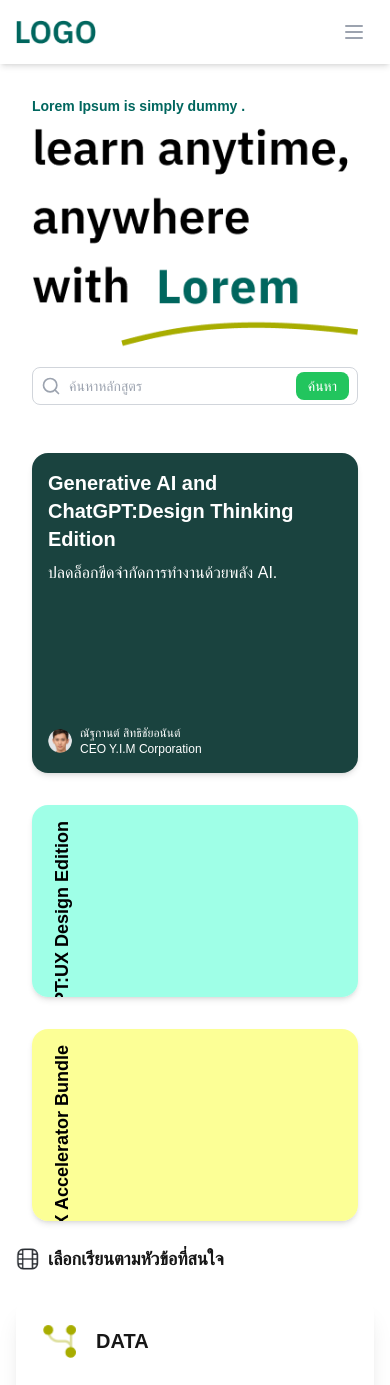
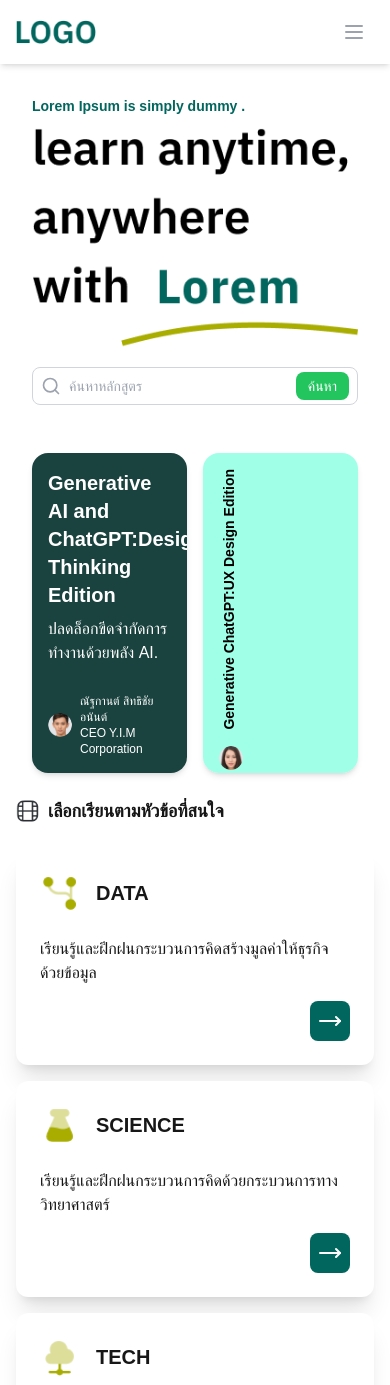
Before and after one commit to krispo29/glonix-exam, a Next.js app: page / in a window 390 px wide. Shown: the top 1385 px of the page. Built offline with nearby package versions, Linux system fonts and the light colour scheme; a web font is replaced by a local one.

Commit message:
update herosection

```diff
--- a/app/components/HeroSection/page.tsx
+++ b/app/components/HeroSection/page.tsx
@@ -27,8 +27,8 @@ const Card: React.FC<CardProps & { index: number }> = ({
         ${
           index === 0
             ? "md:h-[25rem] md:w-[25rem] h-[20rem] w-full"
-            : "md:h-[25rem] md:w-[8rem] h-[12rem] w-full"
-        }
+            : " w-[5rem] md:h-[25rem] md:w-[8rem] h-[20rem] w-full "
+        } ${index === 2 ? "hidden md:block" : ""}
         bg-white rounded-2xl shadow-md overflow-hidden my-2 md:my-4 p-2 md:p-4 transition-all
       `}
       style={{
@@ -38,13 +38,13 @@ const Card: React.FC<CardProps & { index: number }> = ({
       }}
     >
       <div className="flex flex-col justify-between h-full p-2 md:p-4">
-        <div className="flex-1">
+        <div>
           <h2
             className={`
               ${
                 index === 0
                   ? "text-xl md:text-2xl text-white"
-                  : "text-lg md:text-xl text-black  [writing-mode:vertical-lr] rotate-180 text-left "
+                  : "text-sm md:text-md text-black  [writing-mode:vertical-lr] rotate-180  "
               }
               font-bold mb-2
             `}
@@ -55,7 +55,7 @@ const Card: React.FC<CardProps & { index: number }> = ({
             className={`
             text-base md:text-lg
             ${index === 0 ? "text-white" : "text-black"}
-            ${index !== 0 ? "md:hidden" : ""}
+
           `}
           >
             {description}
@@ -112,7 +112,7 @@ const HeroSection: React.FC<{ cards: CardProps[] }> = ({ cards }) => {
             </div>
           </div>
         </div>
-        <div className="flex flex-col md:flex-row gap-4 w-full">
+        <div className="flex flex-row gap-4 w-full">
           {cards.map((card, index) => (
             <Card {...card} index={index} key={card.title} />
           ))}
```
